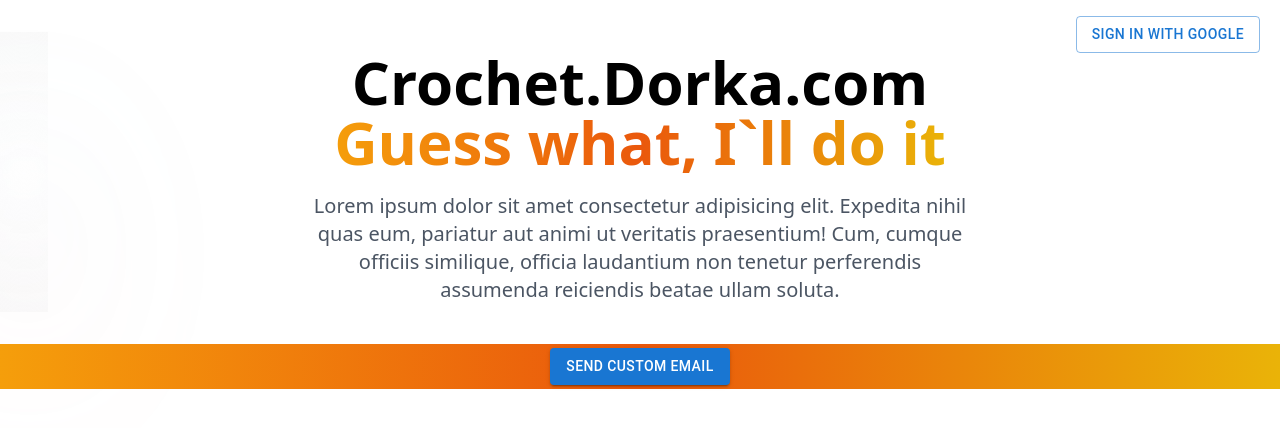
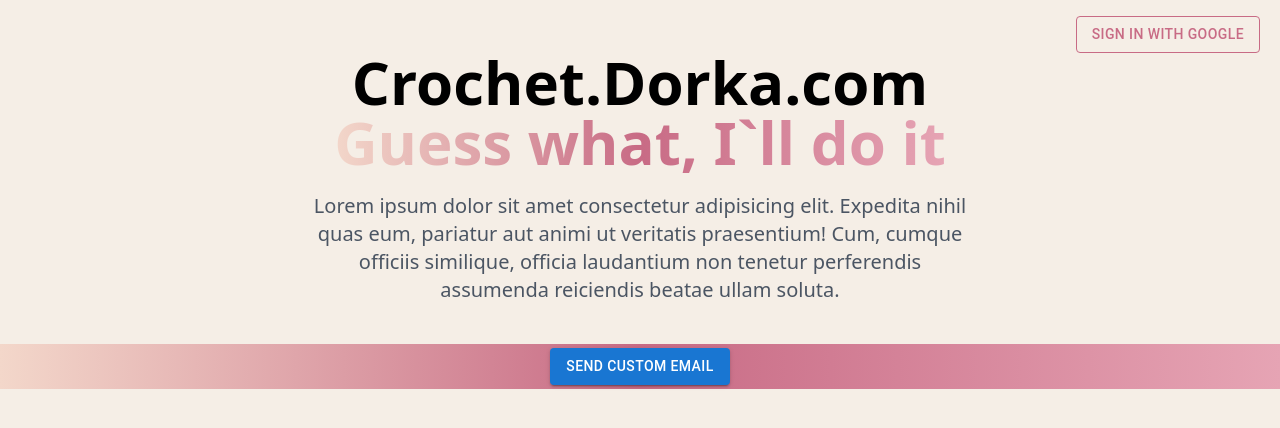
Before and after one commit to PorganyiKristof/crochet, a Next.js app: page / in a window 1280 px wide. Shown: the top 428 px of the page. Built offline with nearby package versions, Linux system fonts and the light colour scheme; no server answers.

Commit message:
color design

```diff
--- a/app/email/page.jsx
+++ b/app/email/page.jsx
@@ -62,6 +62,7 @@ export default function emailPage() {
           label="Please enter you`re description or question!"
           multiline
           maxRows={20}
+          sx={{ backgroundColor: "var(--primary)", borderRadius: "15px" }}
           variant="filled"
         />
         <Button type="submit" variant="outlined">
--- a/app/layout.jsx
+++ b/app/layout.jsx
@@ -8,17 +8,17 @@ import Loading from "./loading";
 export default function layout({ children }) {
   return (
     <html>
-      <body>
-        <Provider>
-          <Suspense fallback={<Loading />}>
+      <Suspense fallback={<Loading />}>
+        <body>
+          <Provider>
             <Header />
             <div className="main ">
               <div className="gradient" />
             </div>
             <main className="app w-full m-auto md:mt-8">{children}</main>
-          </Suspense>
-        </Provider>
-      </body>
+          </Provider>
+        </body>
+      </Suspense>
     </html>
   );
 }
--- a/app/loading.jsx
+++ b/app/loading.jsx
@@ -1,9 +1,10 @@
 import React from "react";
+import styles from "@styles/loader.module.css";
 
 export default function Loading() {
   return (
-    <span className="loaderContainer">
-      <span className="loader" />
-    </span>
+    <div className={styles.loaderContainer}>
+      <span className={styles.loader} />
+    </div>
   );
 }
--- a/app/page.jsx
+++ b/app/page.jsx
@@ -7,7 +7,7 @@ export default function page() {
         Crochet<span className="sm:hidden"> </span>.Dorka
         <span className="sm:hidden"> </span>.com
         <br />
-        <span className="orange_gradient text-center w-full">
+        <span className="custom_gradient text-center w-full">
           Guess what, I`ll do it
         </span>
       </h1>
--- a/components/Header.jsx
+++ b/components/Header.jsx
@@ -13,11 +13,19 @@ export default function Header() {
     <nav className="grid grid-cols-4 gap-5 z-30 items-center md:absolute top-0 right-0 pt-4 mx-5 md:grid-cols-1 ">
       {session ? (
         <div className="col-span-3 grid grid-cols-2 gap-5 md:hidden">
-          <Button variant="outlined" onClick={() => push("/")}>
+          <Button
+            variant="outlined"
+            sx={{ border: "1px solid var(--deepest)", color: "var(--deepest)" }}
+            onClick={() => push("/")}
+          >
             Home
           </Button>
 
-          <Button onClick={() => signOut()} variant="outlined">
+          <Button
+            onClick={() => signOut()}
+            variant="outlined"
+            sx={{ border: "1px solid var(--deepest)", color: "var(--deepest)" }}
+          >
             Sign Out
           </Button>
         </div>
@@ -44,21 +52,31 @@ export default function Header() {
               onClick={() => setToggleDropDown((prev) => !prev)}
             />
 
-            <div className="bg-gray-700 rounded-lg justify-center self-center">
+            <div className=" rounded-lg justify-center self-center">
               <Button
                 onClick={() => push("/")}
                 variant="text"
-                sx={{ color: "white", justifyContent: "center" }}
+                sx={{
+                  color: "white",
+                  justifyContent: "center",
+                  border: "1px solid var(--deepest)",
+                  color: "var(--deepest)",
+                }}
               >
                 Home
               </Button>
             </div>
             {toggleDropDown && (
-              <div className="bg-gray-700 rounded-lg justify-center self-center">
+              <div className="rounded-lg justify-center self-center">
                 <Button
                   onClick={() => signOut()}
                   variant="text"
-                  sx={{ color: "white", justifyContent: "center" }}
+                  sx={{
+                    color: "white",
+                    justifyContent: "center",
+                    border: "1px solid var(--deepest)",
+                    color: "var(--deepest)",
+                  }}
                 >
                   Sign Out
                 </Button>
@@ -77,7 +95,16 @@ export default function Header() {
         </div>
       ) : (
         <div className="md:flex hidden">
-          <Button onClick={() => signIn()} variant="outlined">
+          <Button
+            onClick={() => signIn()}
+            variant="outlined"
+            sx={{
+              color: "white",
+              justifyContent: "center",
+              border: "1px solid var(--deepest)",
+              color: "var(--deepest)",
+            }}
+          >
             Sign In with Google
           </Button>
         </div>
--- a/components/SendMainBtn.jsx
+++ b/components/SendMainBtn.jsx
@@ -6,7 +6,7 @@ import { useRouter } from "next/navigation";
 export default function SendMainBtn() {
   const { push } = useRouter();
   return (
-    <div className="w-full content-center text-center mt-10 p-1 bg-gradient-to-r from-amber-500 via-orange-600 to-yellow-500">
+    <div className="custom_gradient2 w-full content-center text-center mt-10 p-1">
       <div className="w-60 m-auto">
         <Button
           variant="contained"
--- a/styles/globals.css
+++ b/styles/globals.css
@@ -5,15 +5,35 @@
 @tailwind components;
 @tailwind utilities;
 
+
+
+*{
+  --mostused: #F5EEE6;
+  --primary: #F3D7CA ;
+  --asd: #E6A4B4;
+  --deepest: #C86B85;
+}
+
+body,html{
+  margin: 0px !important;
+  padding: 0px;
+  min-width: 100vw;
+  min-height:100vh;
+  background-color: var(--mostused) ;
+}
+body{
+  position: absolute;
+  top: 0px;
+}
 .main {
   position: fixed;
   display: flex;
   justify-content: center;
-  padding: 120px 24px 160px 24px;
+  /* padding: 120px 24px 160px 24px; */
   pointer-events: none;
 }
 
-.main:before {
+/* .main:before {
   background: radial-gradient(circle, rgba(2, 0, 36, 0) 0, #fafafa 100%);
   position: absolute;
   content: "";
@@ -21,11 +41,11 @@
   width: 100%;
   height: 100%;
   top: 0;
-}
+} */
 
-.main:after {
+/* .main:after {
   content: "";
-  /* background-image: url("/assets/images/grid.svg"); */
+  background-image: url("/assets/images/grid.svg");
   z-index: 1;
   position: absolute;
   width: 100%;
@@ -33,7 +53,7 @@
   top: 0;
   opacity: 0.4;
   filter: invert(1);
-}
+} */
 
 .gradient {
   height: fit-content;
@@ -75,8 +95,11 @@
   @apply mt-5 text-5xl font-extrabold leading-[1.15] text-black sm:text-6xl;
 }
 
-.orange_gradient {
-  @apply bg-gradient-to-r from-amber-500 via-orange-600 to-yellow-500 bg-clip-text text-transparent;
+.custom_gradient {
+  @apply bg-gradient-to-r from-custom2 via-custom4 to-custom3 bg-clip-text text-transparent;
+}
+.custom_gradient2 {
+  @apply bg-gradient-to-r from-custom2 via-custom4 to-custom3 ;
 }
 .desc {
   @apply mt-5 mx-auto text-lg text-gray-600 sm:text-xl max-w-2xl text-center;
--- a/styles/loader.css
+++ b/styles/loader.module.css
@@ -4,9 +4,9 @@
   right:0px;
   bottom:0px;
   left:0px;
+  display: flex;
   justify-content: center;
   text-align: center;
-  align-items: center;
   background-color: gray;
   animation: coloring 2s ease infinite;
 }
--- a/tailwind.config.js
+++ b/tailwind.config.js
@@ -9,9 +9,15 @@ module.exports = {
     extend: {
       backgroundImage: {
         'gradient-radial': 'radial-gradient(var(--tw-gradient-stops))',
-        'gradient-conic':
-          'conic-gradient(from 180deg at 50% 50%, var(--tw-gradient-stops))',
+        'gradient-conic': 'conic-gradient(from 180deg at 50% 50%, var(--tw-gradient-stops))',
       },
+      colors: {
+        'custom': '#F5EEE6',
+        'custom2': '#F3D7CA',
+        'custom3': '#E6A4B4',
+        'custom4': '#C86B85',
+      },
+
     },
   },
   plugins: [],
```
